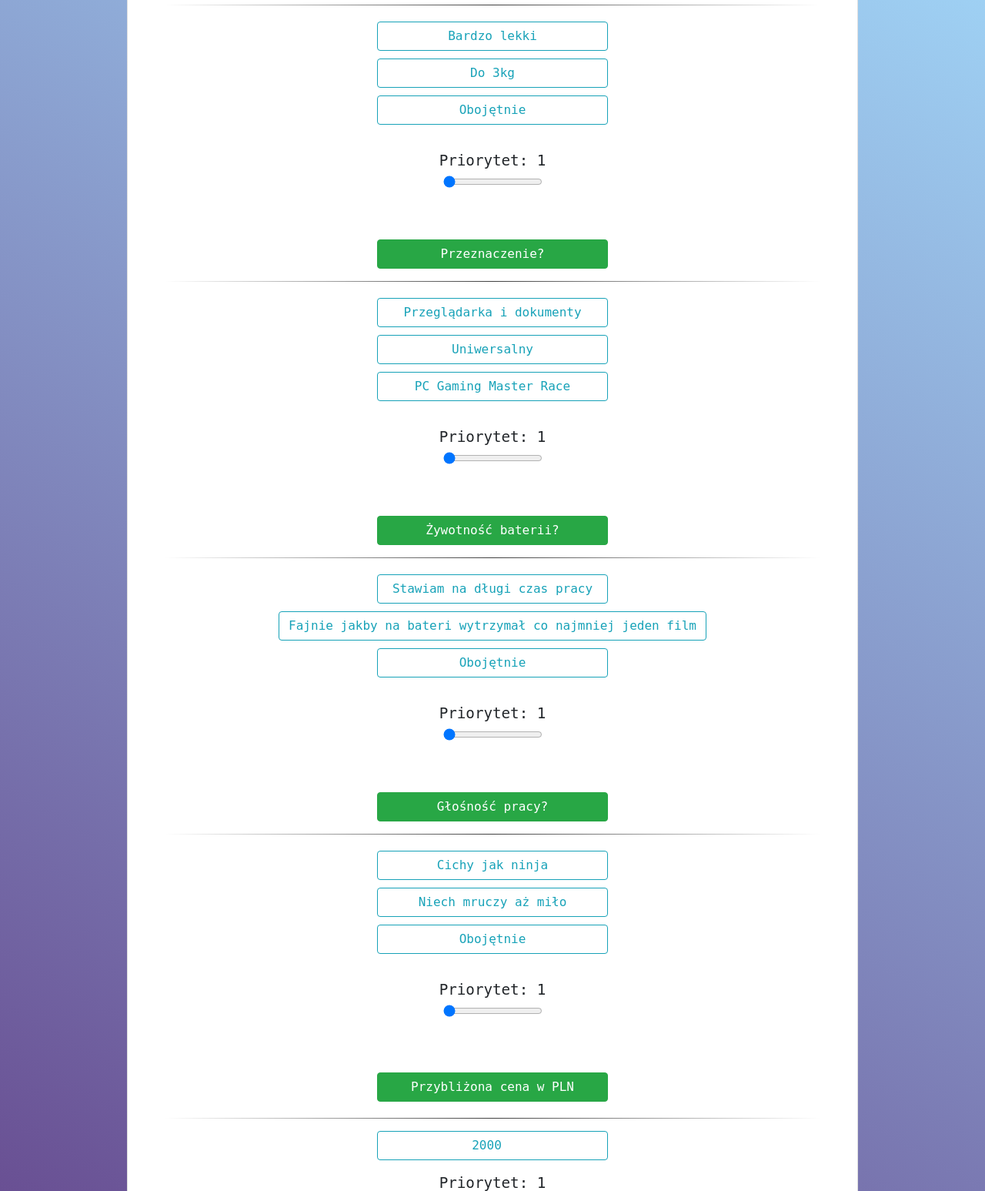
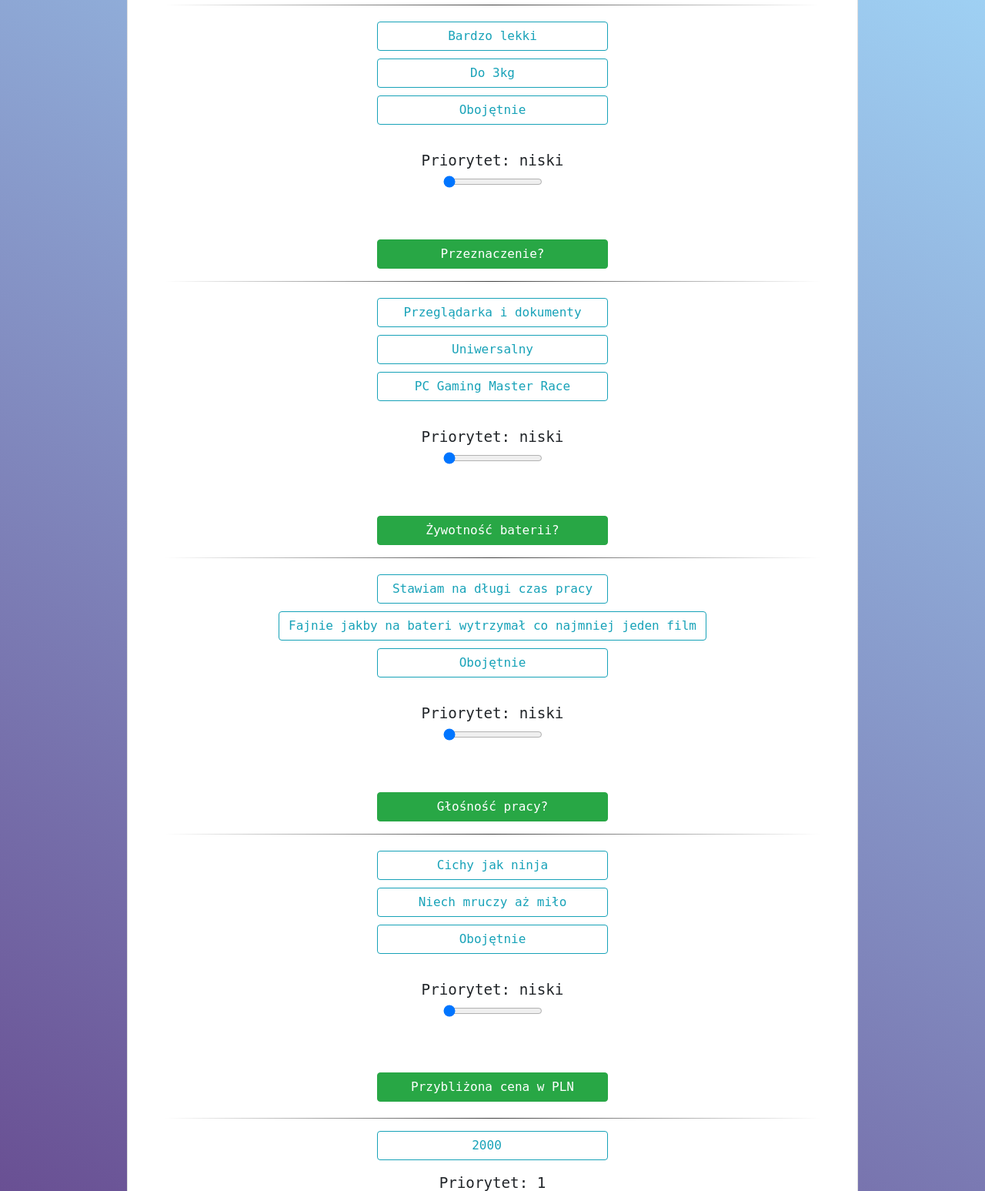
Before and after one commit to Morfeu5z/System-wieloagentowy, a Flask app: page / in a window 1280 px wide. Shown: the part 283-1830 px from the top of the page at 77% size. Run offline with Flask 2, Linux system fonts and the light colour scheme; data comes from the database, SQL or seed files in the repository; some libraries are stand-ins or nearby versions.

Commit message:
Poprawa priorytetw

```diff
--- a/static/source/index.js
+++ b/static/source/index.js
@@ -72,5 +72,20 @@
  * @param range
  */
 function rangeChange(range) {
-    document.getElementById('span' + range.name).innerText = range.value;
+    var ran = range.value;
+    console.log(ran);
+    switch (ran){
+        case "1":
+            document.getElementById('span' + range.name).innerText = 'niski';
+            break;
+        case "2":
+            document.getElementById('span' + range.name).innerText = 'sredni';
+            break;
+        case "3":
+            document.getElementById('span' + range.name).innerText = 'wysoki';
+            break;
+        default:
+            document.getElementById('span' + range.name).innerText = 'niski';
+            break;
+    }
 }
--- a/templates/index.html
+++ b/templates/index.html
@@ -45,9 +45,9 @@
                 </div>
                 <br>
                 <div class="text-center">
-                    Priorytet: <span id="span{{ quest.id }}">1</span>
+                    Priorytet: <span id="span{{ quest.id }}">niski</span>
                     <br>
-                    <input name="{{ quest.id }}" id="range{{ quest.id }}" type="range" min="1" max="5" value="1"
+                    <input name="{{ quest.id }}" id="range{{ quest.id }}" type="range" min="1" max="3" value="1"
                            oninput="rangeChange(this)">
                 </div>
                 <br>
```
